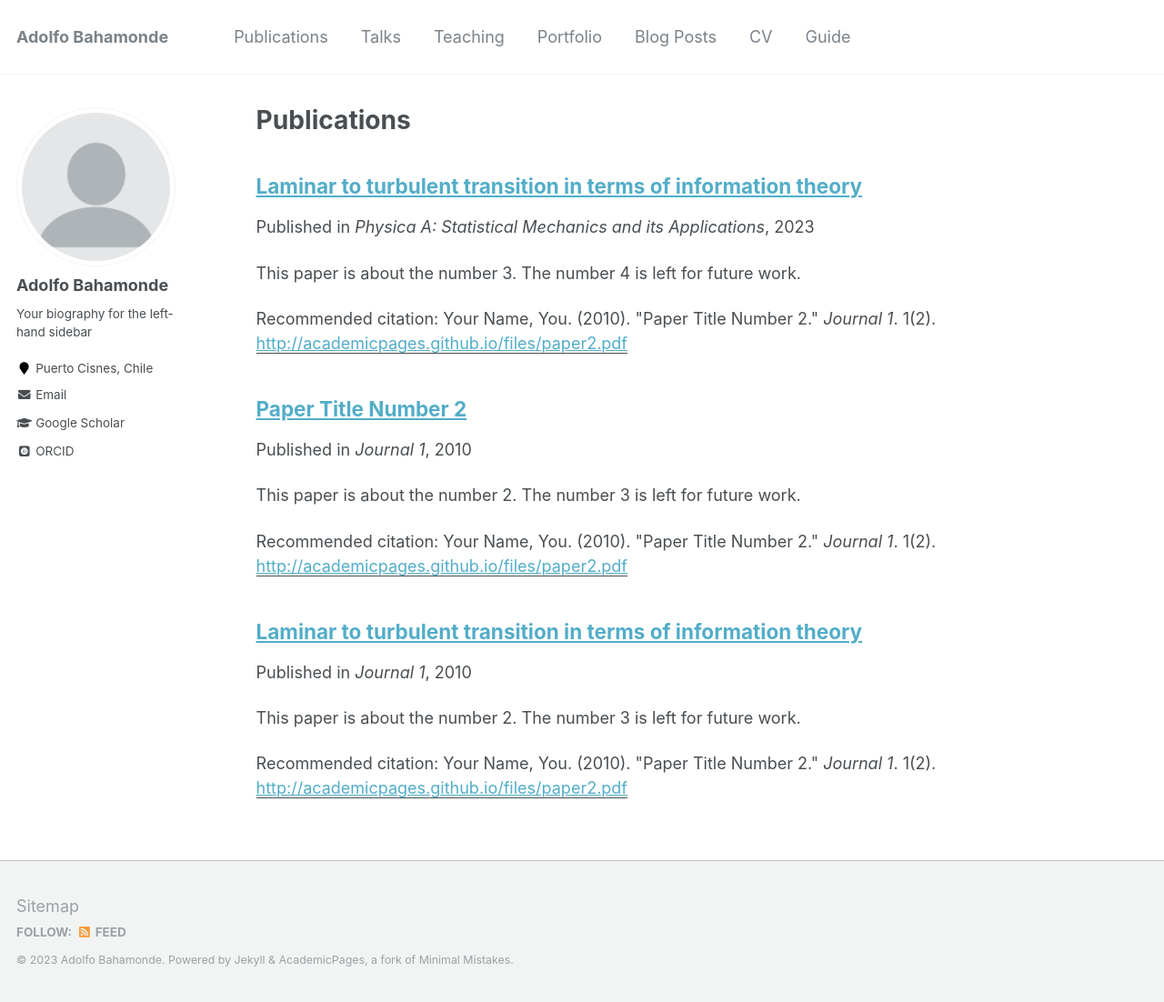
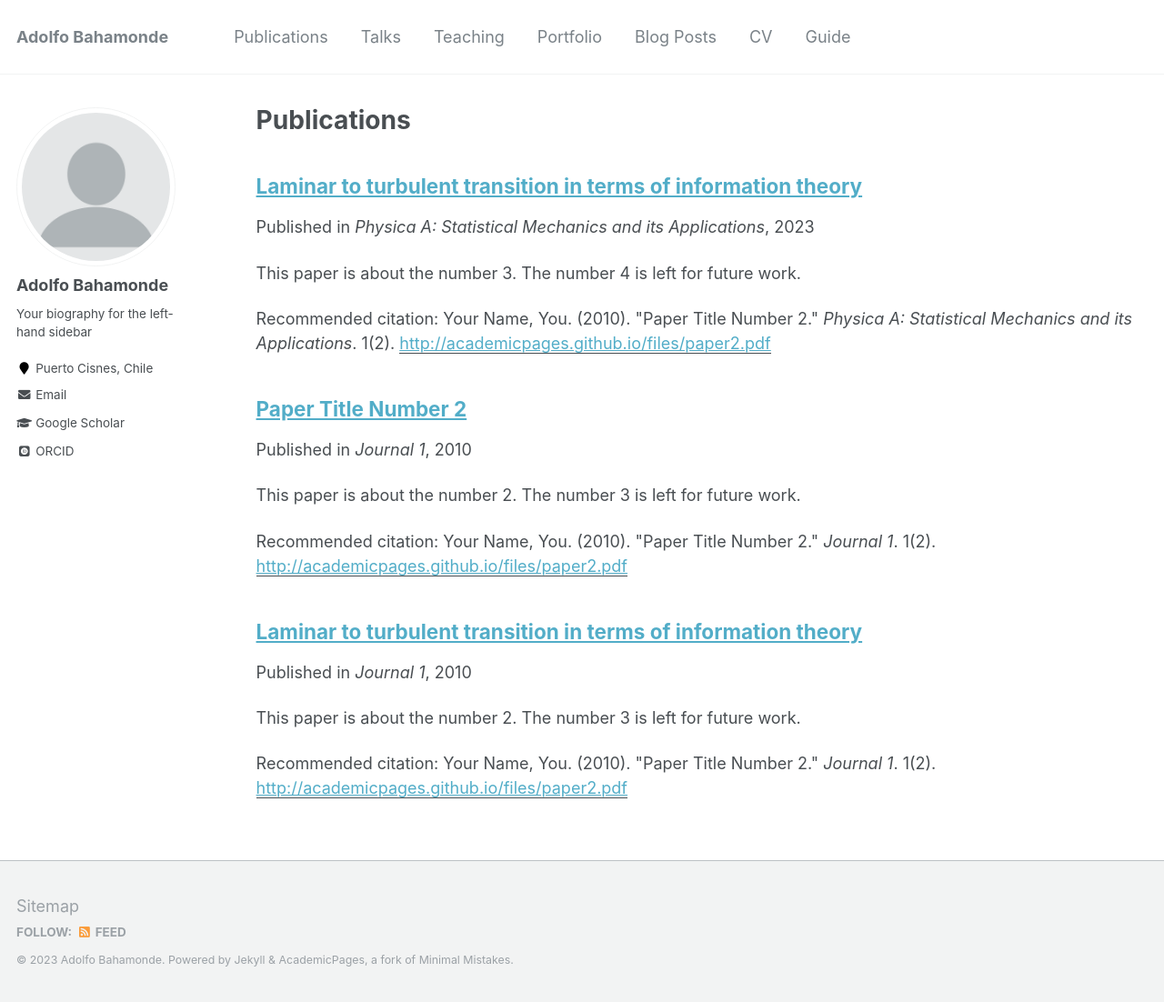
Before and after one commit to AdBahamonde/AdBahamonde.github.io, a Jekyll site: the page built from _pages/publications.md, in a window 1280 px wide and 1102 px high. Shown: the whole window at 91% size. Built offline with Jekyll 4.4.1, drawn with Linux system fonts in a browser that asks for light colours; some web fonts are replaced.

Commit message:
Update 2015-10-01-paper-title-number-3.md

```diff
--- a/_publications/2015-10-01-paper-title-number-3.md
+++ b/_publications/2015-10-01-paper-title-number-3.md
@@ -6,7 +6,7 @@ excerpt: 'This paper is about the number 3. The number 4 is left for future work
 date: 2023-11-09
 venue: 'Physica A: Statistical Mechanics and its Applications'
 paperurl: 'http://academicpages.github.io/files/paper2.pdf'
-citation: 'Your Name, You. (2010). &quot;Paper Title Number 2.&quot; <i>Journal 1</i>. 1(2).'
+citation: 'Your Name, You. (2010). &quot;Paper Title Number 2.&quot; <i>Physica A: Statistical Mechanics and its Applications</i>. 1(2).'
 ---
 This paper is about the number 2. The number 3 is left for future work.
 
```
